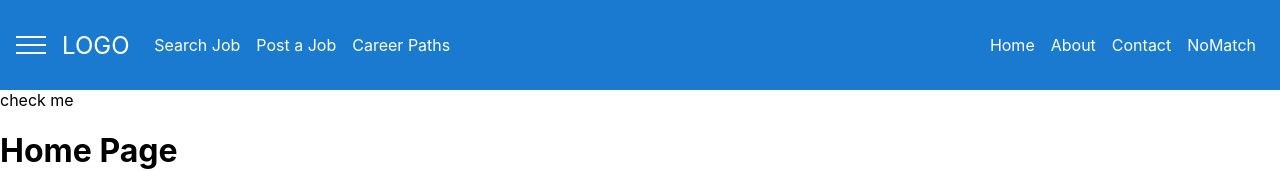
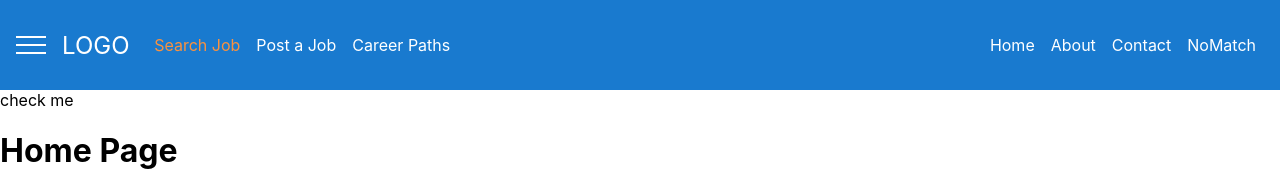
Before and after one commit to ScottBain96/my_website_react, a React (Create React App) app: page / in a window 1280 px wide. In both pictures the pointer is over the link "Search Job". Shown: the top 171 px of the page. Built offline with nearby package versions, Linux system fonts and the light colour scheme.

Commit message:
Update Toolbar.css

```diff
--- a/src/components/Toolbar/Toolbar.css
+++ b/src/components/Toolbar/Toolbar.css
@@ -65,6 +65,12 @@
     text-decoration: none;
 }
 
+.toolbar_navigation_start a:hover,
+.toolbar_navigation_start a:active {
+
+    color: #fa923f;
+}
+
 .toolbar_navigation_end ul {
     list-style: none;
     margin: 0;
```
